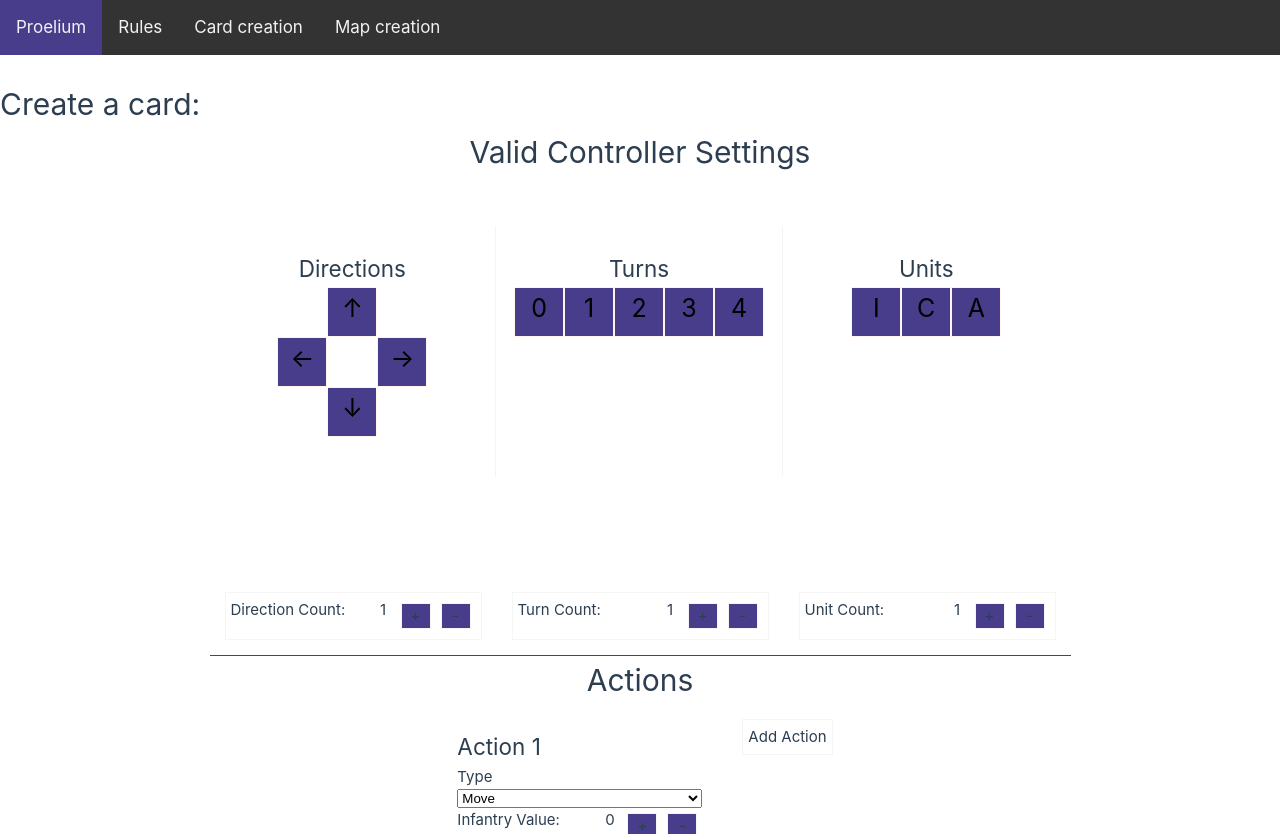
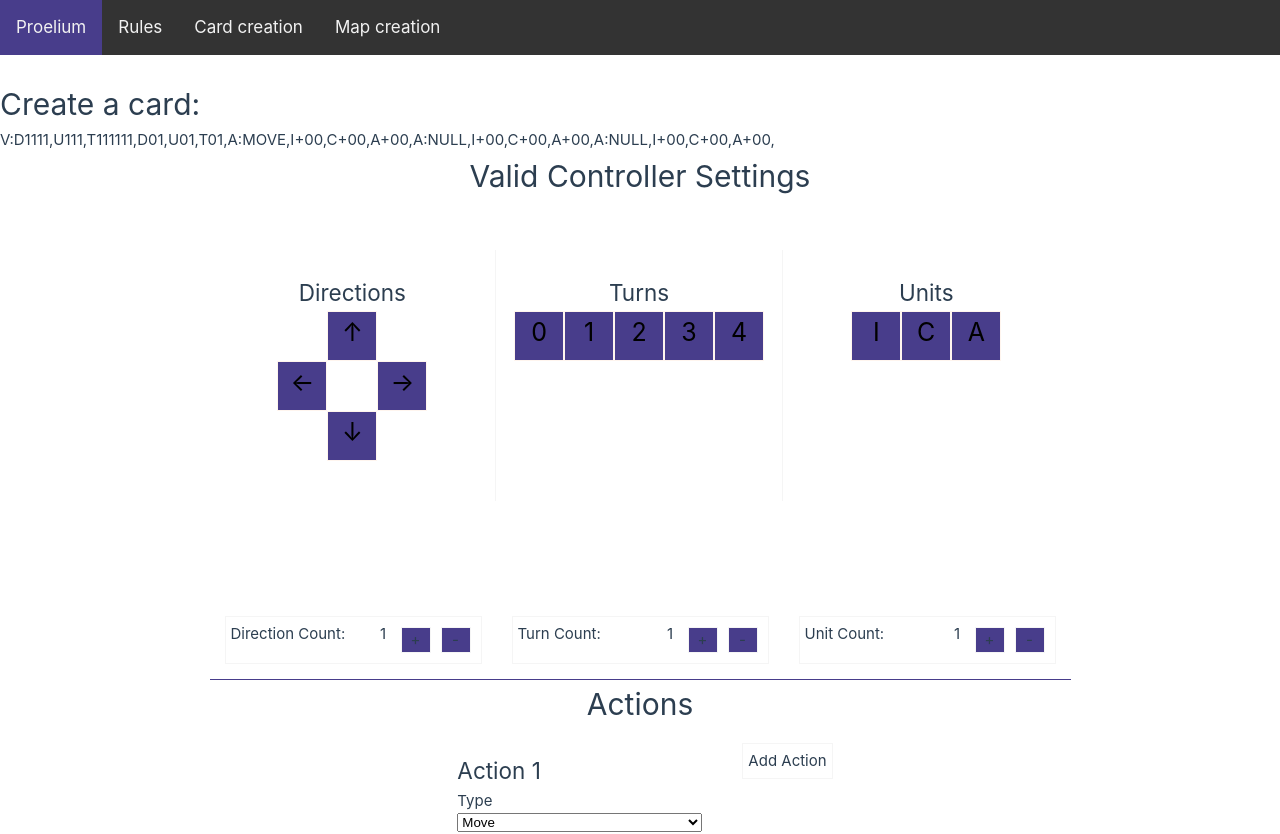
Before and after one commit to c3n3/proelium-web, a Vue app: page /card-gen in a window 1280 px wide. Shown: the top 834 px of the page. Built offline with nearby package versions, Linux system fonts and the light colour scheme.

Commit message:
Fixed card generation

```diff
--- a/src/components/CardQrGenerator.vue
+++ b/src/components/CardQrGenerator.vue
@@ -3,6 +3,7 @@
   <div class="root">
     <div style="text-align: left; width: 100%; margin-top: 25px;">
       <h1>Create a card:</h1>
+      {{ result() }}
     </div>
     <div class="top">
       <h1>Valid Controller Settings</h1>
@@ -273,7 +274,7 @@ export default defineComponent({
           directionsCount: 1,
           turnsCount: 1,
           unitsCount: 1,
-          turns: ["1", "1", "1", "1", "1"],
+          turns: ["1", "1", "1", "1", "1", "1"],
           units: ["1", "1", "1"],
           actions: [
             [
@@ -288,6 +289,7 @@ export default defineComponent({
         this.qr.remove()
       }
       this.qr = document.createElement("canvas");
+      this.qr.setAttribute("draggable", "true")
       this.outputElem.appendChild(this.qr);
       return this.qr;
     },
@@ -353,8 +355,8 @@ export default defineComponent({
     },
     updateAction(action: number, index: number, increment: number) {
       this.actions[action][index] = Number(this.actions[action][index]) + increment;
-      if (Number(this.actions[action][index]) < 0) {
-        this.actions[action][index] = 0
+      if (Number(this.actions[action][index]) < -16) {
+        this.actions[action][index] = -16
       } else if (Number(this.actions[action][index]) > 16) {
         this.actions[action][index] = 16
       }
@@ -362,19 +364,23 @@ export default defineComponent({
     },
     result(): string {
       // Validator string: 'V:D1111,U111,T111111,DXX,UXX,TXX,'
-      // Action string: 'A:TYPE,IXX,CXX,AXX,'
-      var zeroPad = (str: string) => str.length < 2 ? '0' + str : str
-      var validator = 'V:D' + this.directions.join("") + ",U" + this.units.join("") + ",T" + this.turns.join("") + ",";
+      // Action string: 'A:TYPE,I+XX,C+XX,A+XX,'
+      var zeroPad = (str: string) => str.length < 2 ? '0' + str : str;
+      var prefix = (val: number) => val < 0 ? '-' : '+';
+      var validator = 'V:D' + this.directions.join("") + ",U" + this.units.join("") + ",T" + this.turns.join("");
       validator += ",D" + zeroPad(this.directionsCount.toString())
       validator += ",U" + zeroPad(this.unitsCount.toString())
       validator += ",T" + zeroPad(this.turnsCount.toString())
       var actions = ",";
       for (var action of this.actions) {
-        actions += "A:" + action[0] + ",I" + zeroPad(action[1].toString()) + ",C" + zeroPad(action[2].toString()) + ",A" + zeroPad(action[3].toString()) + ","
+        actions += "A:" + action[0]
+          + ",I" + prefix(Number(action[1])) + zeroPad(Math.abs(Number(action[1])).toString())
+          + ",C" + prefix(Number(action[2])) + zeroPad(Math.abs(Number(action[2])).toString())
+          + ",A" + prefix(Number(action[3])) + zeroPad(Math.abs(Number(action[3])).toString()) + ","
       }
 
       for (var add = 0; add < 3 - this.actions.length; add++) {
-        actions += "A:NULL,I00,C00,A00,"
+        actions += "A:NULL,I+00,C+00,A+00,"
       }
 
       return validator + actions;
```
